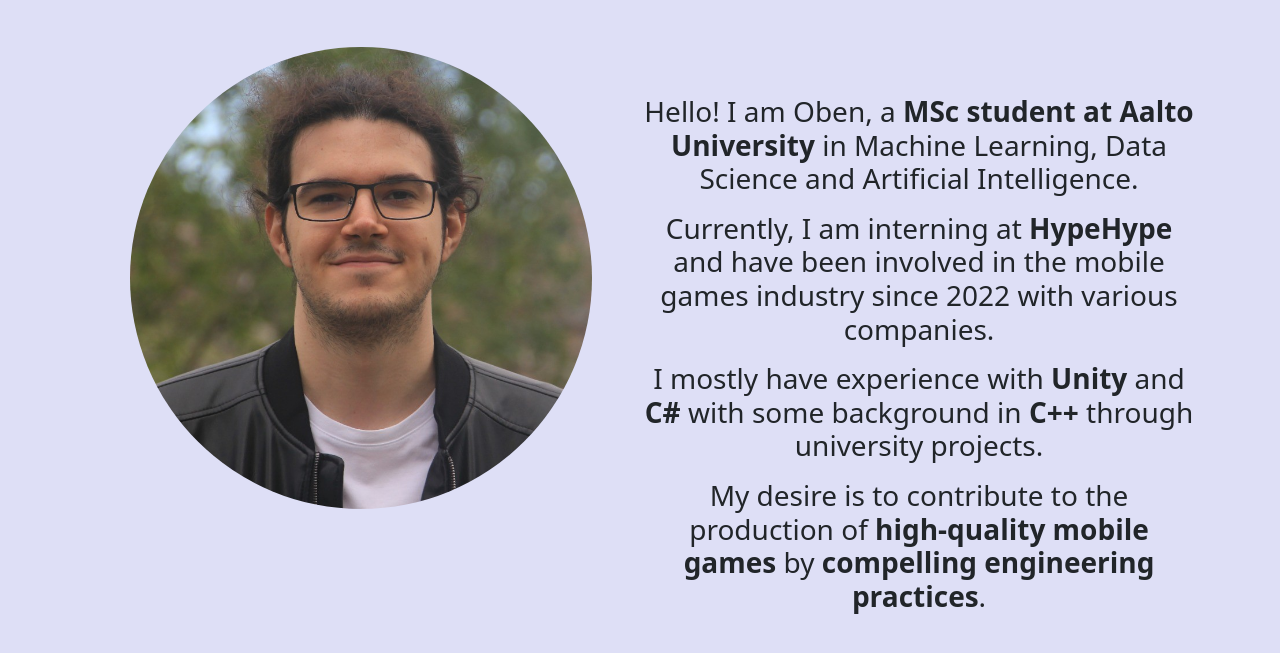
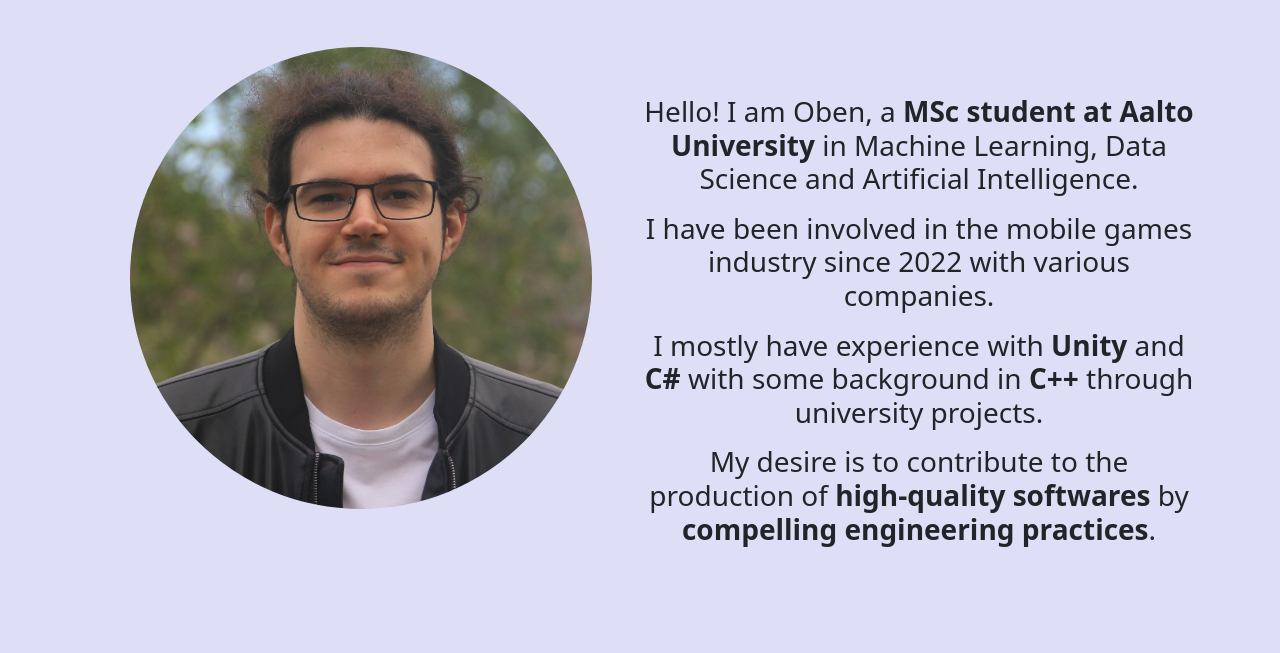
Before and after one commit to obenozgur/obenozgur.github.io, a website: page index.html in a window 1280 px wide. Shown: the part 99-752 px from the top of the page. Drawn offline with nearby package versions, Linux system fonts and the light colour scheme.

Commit message:
Update information on main page

```diff
--- a/index.html
+++ b/index.html
@@ -101,13 +101,12 @@
                     <div class="text-center align-content-center h3 text-black-75">
                         <p class="mt-3 mt-xl-5">Hello! I am Oben, a <span class="fw-bold">MSc student at Aalto
                                 University</span> in Machine Learning, Data Science and Artificial Intelligence. </p>
-                        <p class="mt-3">Currently, I am interning at <span class="fw-bold">HypeHype</span> and have been
-                            involved in the mobile games industry since 2022 with various companies.</p>
+                        <p class="mt-3">I have been involved in the mobile games industry since 2022 with various companies.</p>
                         <p class="mt-3">I mostly have experience with <span class="fw-bold">Unity</span> and <span
                                 class="fw-bold">C#</span> with some background in <span class="fw-bold">C++</span>
                             through university projects.</p>
                         <p class="mt-3">My desire is to contribute to the production of <span
-                                class="fw-bold">high-quality mobile games</span> by <span class="fw-bold">compelling engineering practices</span>.</p>
+                                class="fw-bold">high-quality softwares</span> by <span class="fw-bold">compelling engineering practices</span>.</p>
                     </div>
                 </div>
             </div>
```
Also changed, not shown: 1 other file.
